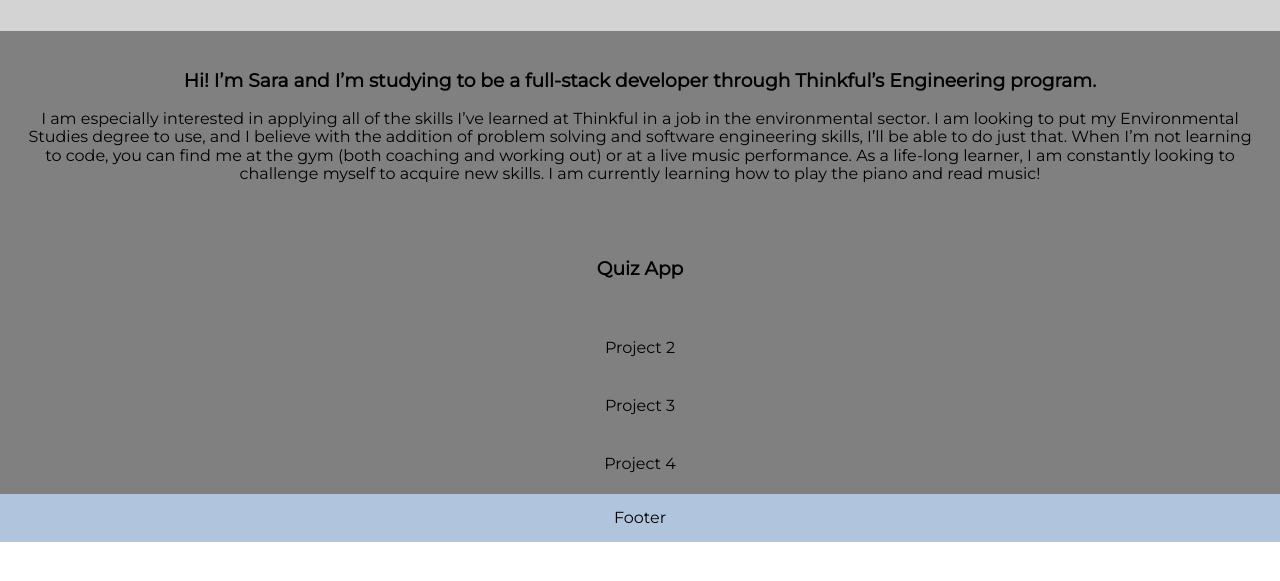
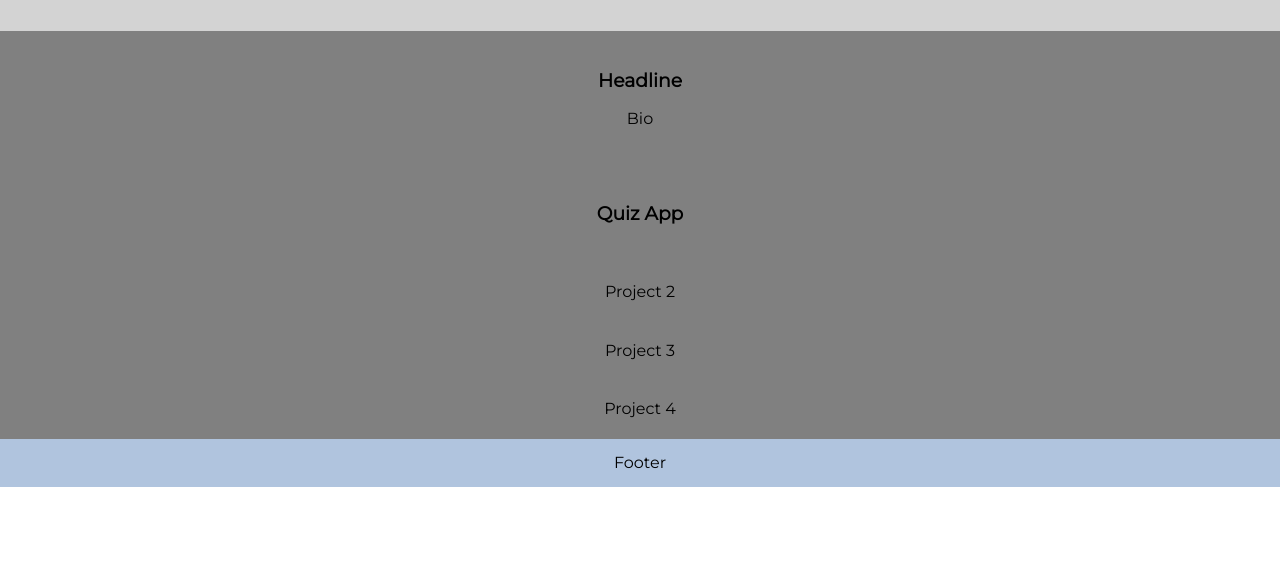
Before and after one commit to sarawarnock/portfolio, a plain HTML site: page index.html in a window 1280 px wide. Shown: the part 127-708 px from the top of the page. Drawn offline with nearby package versions, Linux system fonts and the light colour scheme.

Commit message:
wireframe changes

```diff
--- a/index.html
+++ b/index.html
@@ -15,12 +15,8 @@
         </header>
 
         <section>
-            <h3>Hi! I’m Sara and I’m studying to be a full-stack developer through Thinkful’s Engineering program.</h3>
-            <p>I am especially interested in applying all of the skills I’ve learned at Thinkful in a job in the environmental sector.
-                I am looking to put my Environmental Studies degree to use, and I believe with the addition of problem solving and software engineering skills,
-                I’ll be able to do just that.
-                When I’m not learning to code, you can find me at the gym (both coaching and working out) or at a live music performance.
-                As a life-long learner, I am constantly looking to challenge myself to acquire new skills. I am currently learning how to play the piano and read music!</p>
+            <h3>Headline</h3>
+            <p>Bio</p>
         </section>
 
         <section>
```
